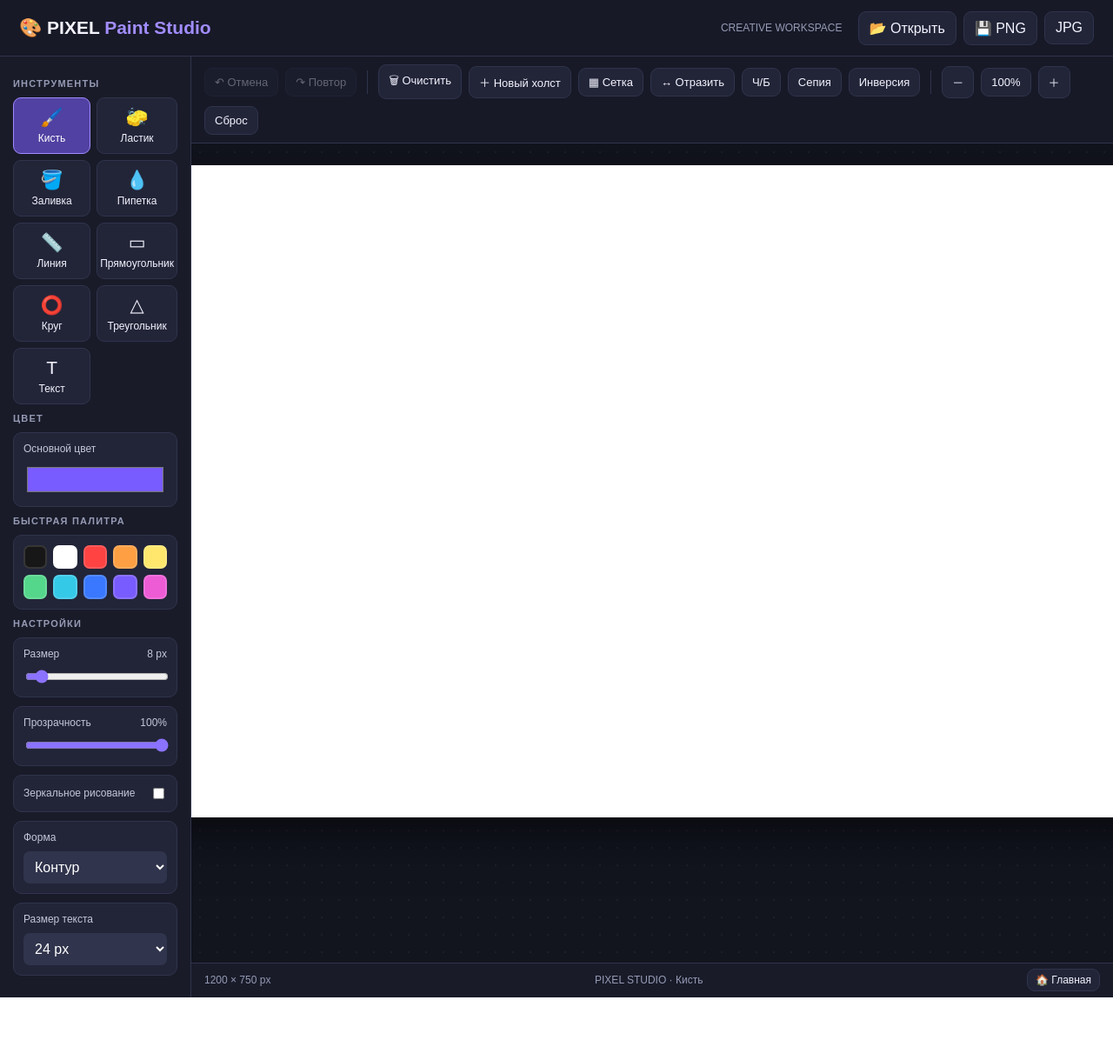
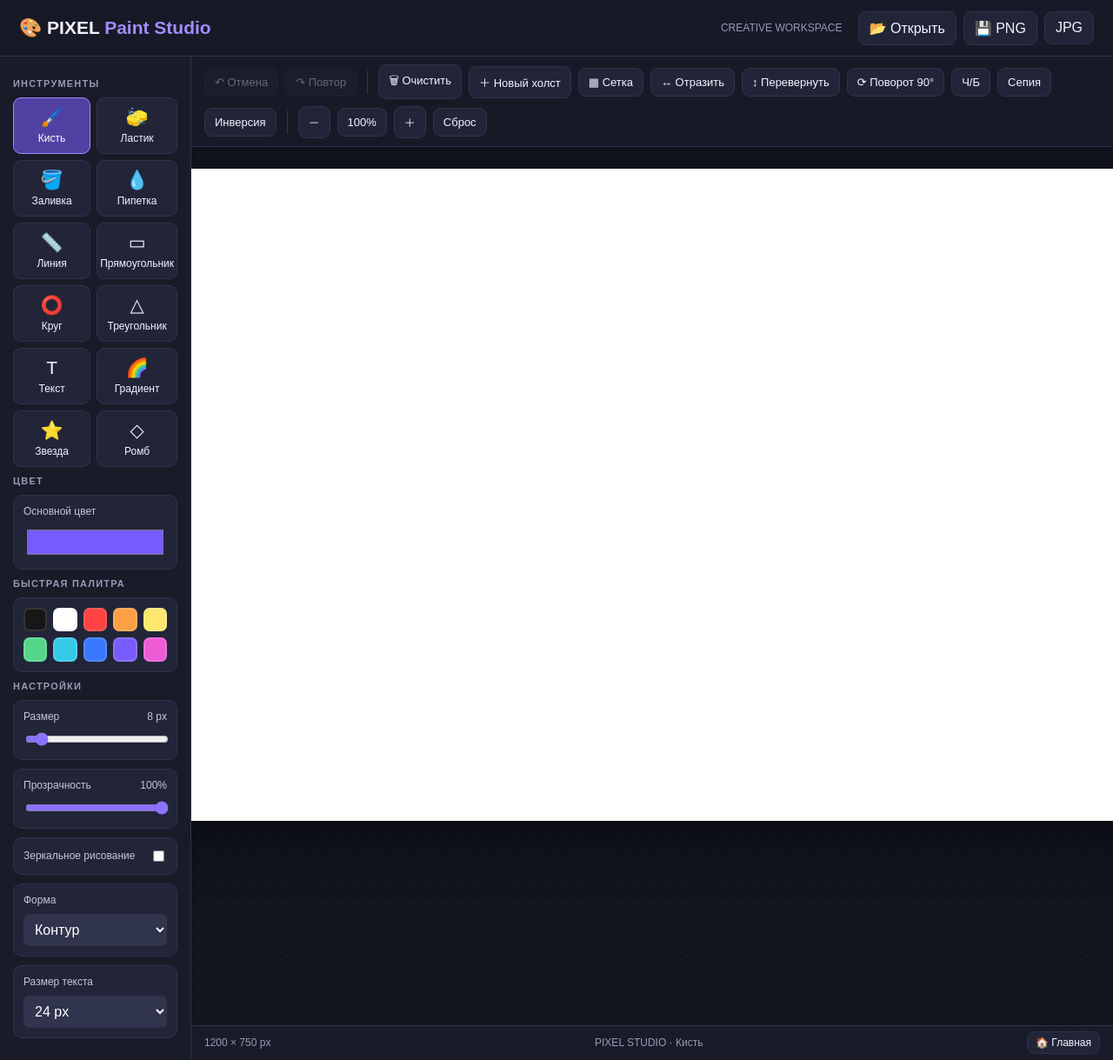
Before and after one commit to sendroom44-bit/PIXEL, a Django app: page /paint/ in a window 1280 px wide. Shown: the whole page at 87% size. Before the commit the page ends 1147 px from the top, so only its background shows below. Run offline with Django 4.2, Linux system fonts and the light colour scheme; data comes from the database, SQL or seed files in the repository; some libraries are stand-ins or nearby versions.

Commit message:
Add gradient, star and diamond tools plus canvas transforms

```diff
--- a/games/templates/games/paint.html
+++ b/games/templates/games/paint.html
@@ -388,6 +388,9 @@ canvas {
         <button class="tool" data-tool="text">
             <span class="emoji">T</span>Текст
         </button>
+        <button class="tool" data-tool="gradient"><span class="emoji">🌈</span>Градиент</button>
+        <button class="tool" data-tool="star"><span class="emoji">⭐</span>Звезда</button>
+        <button class="tool" data-tool="diamond"><span class="emoji">◇</span>Ромб</button>
     </div>
 
     <div class="section-title">ЦВЕТ</div>
@@ -469,6 +472,8 @@ canvas {
         <button id="newCanvas">＋ Новый холст</button>
         <button id="toggleGrid">▦ Сетка</button>
         <button id="flipHorizontal">↔ Отразить</button>
+        <button id="flipVertical">↕ Перевернуть</button>
+        <button id="rotateCanvas">⟳ Поворот 90°</button>
         <button id="filterGray">Ч/Б</button>
         <button id="filterSepia">Сепия</button>
         <button id="filterInvert">Инверсия</button>
@@ -532,7 +537,10 @@ const toolNames = {
     rectangle: "Прямоугольник",
     circle: "Круг",
     triangle: "Треугольник",
-    text: "Текст"
+    text: "Текст",
+    gradient: "Градиент",
+    star: "Звезда",
+    diamond: "Ромб"
 };
 
 // --------------------
@@ -692,7 +700,7 @@ function startDrawing(event) {
 
     drawing = true;
 
-    if (["line", "rectangle", "circle", "triangle"].includes(tool)) {
+    if (["line", "rectangle", "circle", "triangle", "star", "diamond", "gradient"].includes(tool)) {
         previewImage = ctx.getImageData(0, 0, canvas.width, canvas.height);
     } else {
         applyStyle();
@@ -736,7 +744,7 @@ function draw(event) {
 
     const pos = getPosition(event);
 
-    if (["line", "rectangle", "circle", "triangle"].includes(tool)) {
+    if (["line", "rectangle", "circle", "triangle", "star", "diamond", "gradient"].includes(tool)) {
         ctx.putImageData(previewImage, 0, 0);
         drawShape(startX, startY, pos.x, pos.y);
         return;
@@ -821,6 +829,37 @@ function drawShape(x1, y1, x2, y2, mirrored = false) {
         else ctx.stroke();
     }
 
+    if (tool === "diamond") {
+        const cx = (x1 + x2) / 2, cy = (y1 + y2) / 2;
+        ctx.moveTo(cx, y1); ctx.lineTo(x2, cy);
+        ctx.lineTo(cx, y2); ctx.lineTo(x1, cy); ctx.closePath();
+        if (mode === "fill") ctx.fill(); else ctx.stroke();
+    }
+
+    if (tool === "star") {
+        const cx = (x1 + x2) / 2, cy = (y1 + y2) / 2;
+        const outer = Math.max(2, Math.hypot(x2-x1, y2-y1)/2);
+        const inner = outer * 0.42;
+        for (let i = 0; i < 10; i++) {
+            const radius = i % 2 === 0 ? outer : inner;
+            const angle = -Math.PI/2 + i*Math.PI/5;
+            const px = cx + Math.cos(angle)*radius;
+            const py = cy + Math.sin(angle)*radius;
+            if (i === 0) ctx.moveTo(px, py); else ctx.lineTo(px, py);
+        }
+        ctx.closePath();
+        if (mode === "fill") ctx.fill(); else ctx.stroke();
+    }
+
+    if (tool === "gradient") {
+        const gradient = ctx.createLinearGradient(x1, y1, x2, y2);
+        gradient.addColorStop(0, colorInput.value);
+        gradient.addColorStop(1, "#ffffff");
+        ctx.fillStyle = gradient;
+        ctx.globalAlpha = 1;
+        ctx.fillRect(0, 0, canvas.width, canvas.height);
+    }
+
     if (!mirrored && document.getElementById("symmetry").checked) {
         ctx.save();
         ctx.translate(canvas.width, 0);
@@ -841,7 +880,7 @@ function stopDrawing(event) {
 
     const pos = event ? getPosition(event) : {x:lastX, y:lastY};
 
-    if (["line", "rectangle", "circle", "triangle"].includes(tool)) {
+    if (["line", "rectangle", "circle", "triangle", "star", "diamond", "gradient"].includes(tool)) {
         ctx.putImageData(previewImage, 0, 0);
         drawShape(startX, startY, pos.x, pos.y);
     }
@@ -1006,16 +1045,31 @@ document.getElementById("toggleGrid").addEventListener("click", function() {
 
 document.getElementById("flipHorizontal").addEventListener("click", function() {
     const temp = document.createElement("canvas");
-    temp.width = canvas.width;
-    temp.height = canvas.height;
+    temp.width = canvas.width; temp.height = canvas.height;
     temp.getContext("2d").drawImage(canvas, 0, 0);
-    ctx.save();
-    ctx.clearRect(0, 0, canvas.width, canvas.height);
-    ctx.translate(canvas.width, 0);
-    ctx.scale(-1, 1);
-    ctx.drawImage(temp, 0, 0);
-    ctx.restore();
-    saveState();
+    ctx.save(); ctx.clearRect(0, 0, canvas.width, canvas.height);
+    ctx.translate(canvas.width, 0); ctx.scale(-1, 1);
+    ctx.drawImage(temp, 0, 0); ctx.restore(); saveState();
+});
+
+document.getElementById("flipVertical").addEventListener("click", function() {
+    const temp = document.createElement("canvas");
+    temp.width = canvas.width; temp.height = canvas.height;
+    temp.getContext("2d").drawImage(canvas, 0, 0);
+    ctx.save(); ctx.clearRect(0, 0, canvas.width, canvas.height);
+    ctx.translate(0, canvas.height); ctx.scale(1, -1);
+    ctx.drawImage(temp, 0, 0); ctx.restore(); saveState();
+});
+
+document.getElementById("rotateCanvas").addEventListener("click", function() {
+    const temp = document.createElement("canvas");
+    temp.width = canvas.width; temp.height = canvas.height;
+    temp.getContext("2d").drawImage(canvas, 0, 0);
+    ctx.save(); ctx.clearRect(0, 0, canvas.width, canvas.height);
+    ctx.translate(canvas.width / 2, canvas.height / 2);
+    ctx.rotate(Math.PI / 2);
+    ctx.drawImage(temp, -canvas.width / 2, -canvas.height / 2);
+    ctx.restore(); saveState();
 });
 
 function applyFilter(type) {
```
